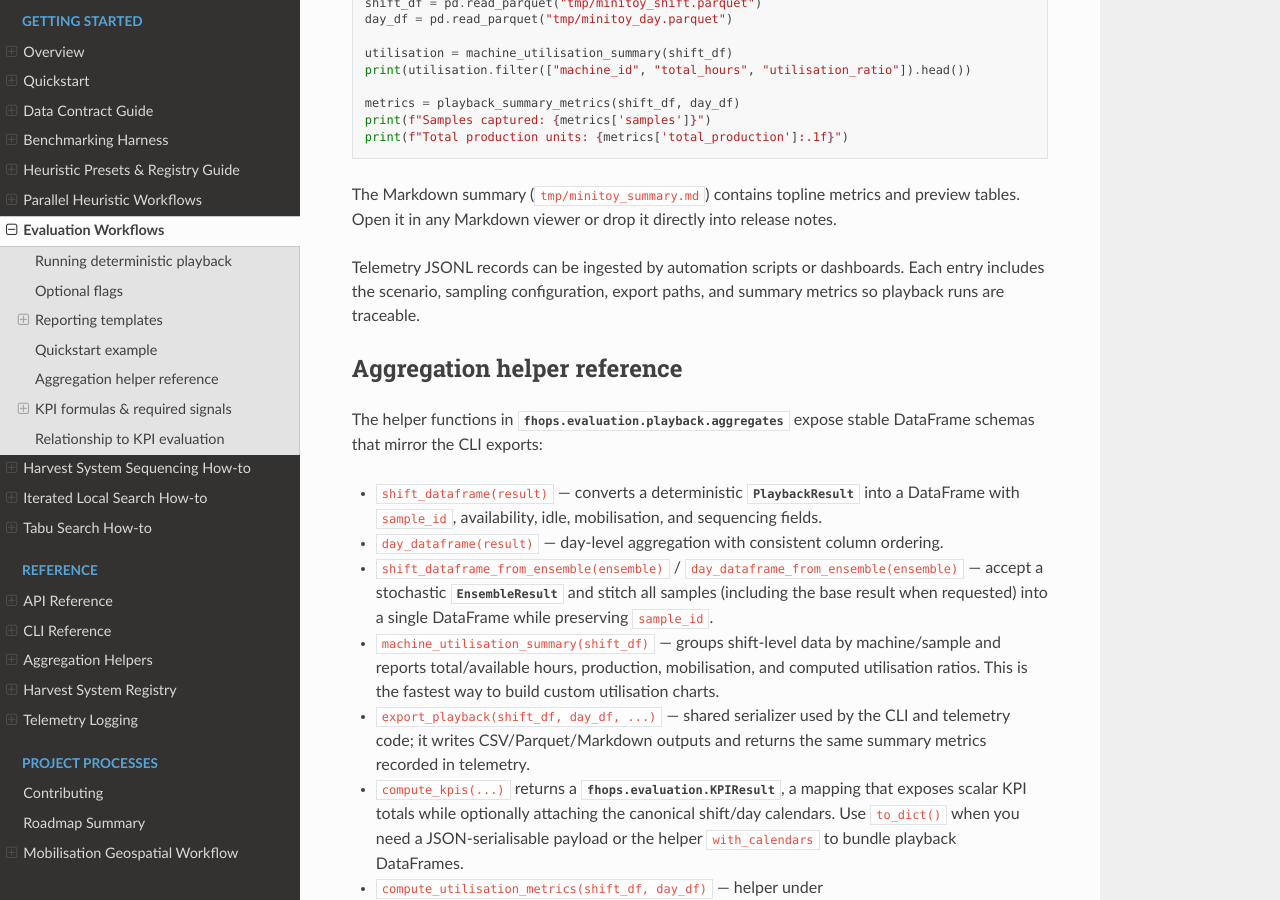
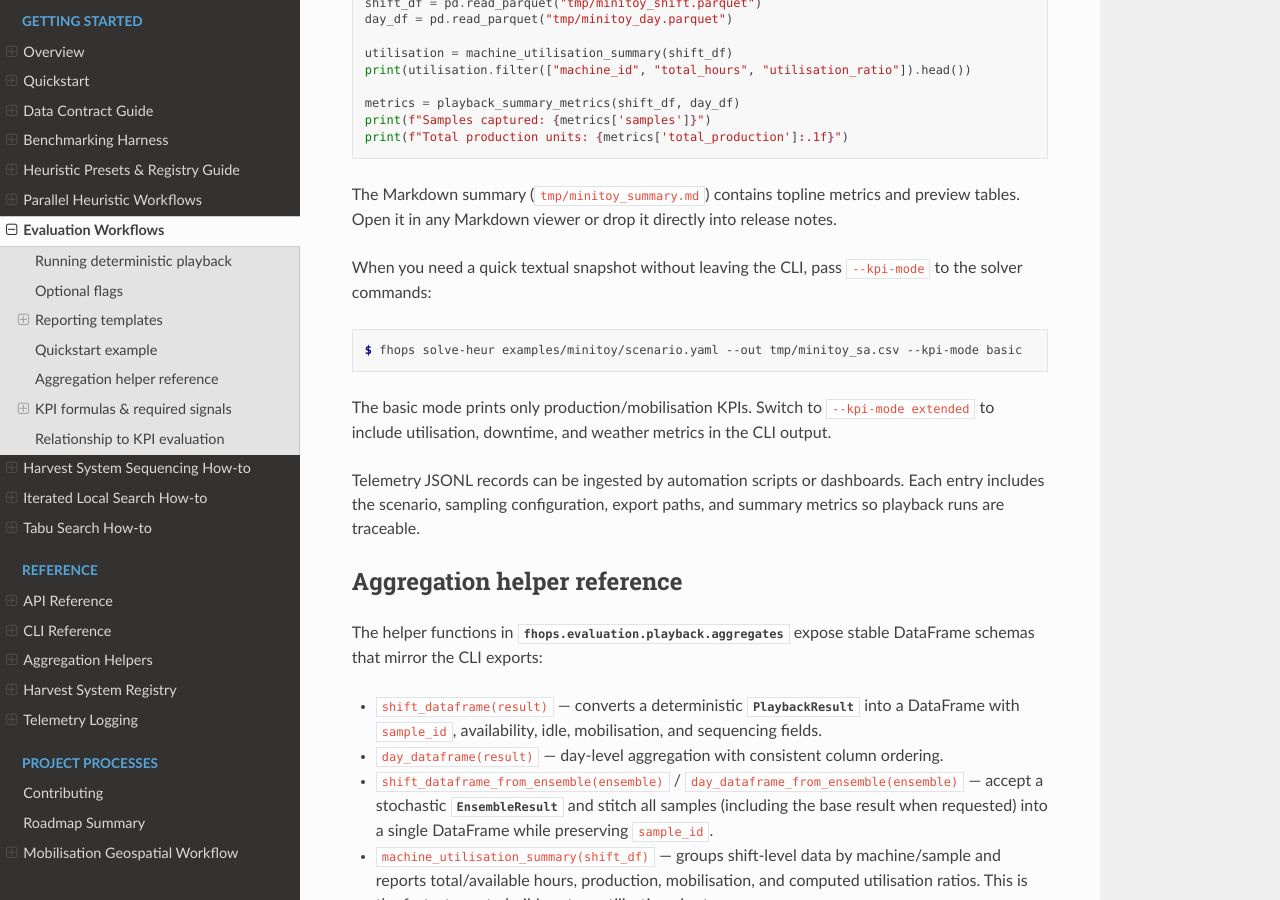
Before and after one commit to UBC-FRESH/fhops, a Sphinx documentation site: the page built from docs/howto/evaluation.rst, in a window 1280 px wide and 900 px high, scrolled down 2775 px. Built offline with Sphinx 7.4.7 and the Read the Docs theme 3.1.0, drawn with Linux system fonts in a browser that asks for light colours.

Commit message:
docs: show cli kpi-mode usage in evaluation guide

```diff
--- a/docs/howto/evaluation.rst
+++ b/docs/howto/evaluation.rst
@@ -143,6 +143,16 @@ Load the Parquet file, compute machine utilisation, and sanity-check totals:
 The Markdown summary (``tmp/minitoy_summary.md``) contains topline metrics and preview tables. Open it
 in any Markdown viewer or drop it directly into release notes.
 
+When you need a quick textual snapshot without leaving the CLI, pass ``--kpi-mode`` to the solver
+commands:
+
+.. code-block:: console
+
+   $ fhops solve-heur examples/minitoy/scenario.yaml --out tmp/minitoy_sa.csv --kpi-mode basic
+
+The basic mode prints only production/mobilisation KPIs. Switch to ``--kpi-mode extended`` to include
+utilisation, downtime, and weather metrics in the CLI output.
+
 Telemetry JSONL records can be ingested by automation scripts or dashboards. Each entry includes the
 scenario, sampling configuration, export paths, and summary metrics so playback runs are traceable.
 
```
